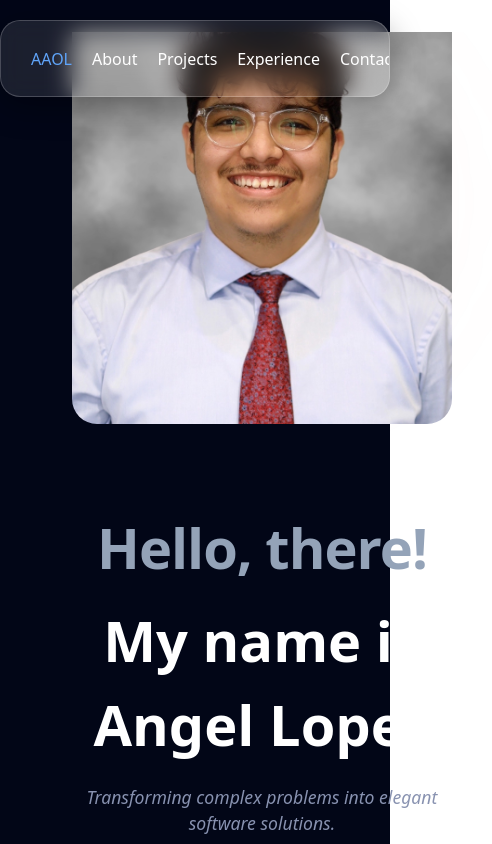
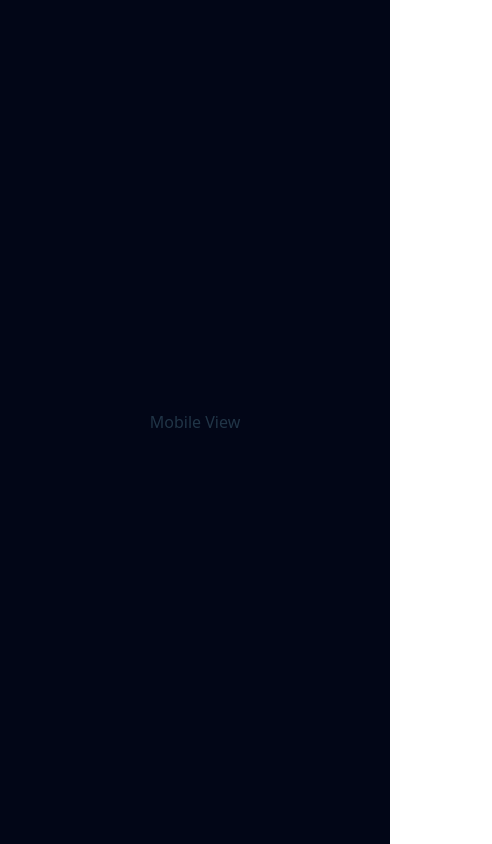
Before and after one commit to Angel0192/PersonalPortfolio, a React (Vite) app: page / in a window 390 px wide. Shown: the top 844 px of the page, 492 px wide, since content can reach past the window. Built offline with nearby package versions, Linux system fonts and the light colour scheme.

Commit message:
Added mobile support logic

```diff
--- a/package.json
+++ b/package.json
@@ -13,7 +13,8 @@
     "@tailwindcss/vite": "^4.2.1",
     "react": "^19.2.0",
     "react-device-detect": "^2.2.3",
-    "react-dom": "^19.2.0"
+    "react-dom": "^19.2.0",
+    "react-responsive": "^10.0.1"
   },
   "devDependencies": {
     "@eslint/js": "^9.39.1",
--- /dev/null
+++ b/src/app.jsx
@@ -0,0 +1,11 @@
+import WebView from './views/web/webView'
+import {useMediaQuery}from 'react-responsive'
+import MobileView from './views/mobile/mobileView'
+
+function App(){
+    const isMobile = useMediaQuery({query: '(max-width: 767px)'})
+
+    return isMobile ? <MobileView/> : <WebView/>
+}
+
+export default App;
--- a/src/main.jsx
+++ b/src/main.jsx
@@ -1,11 +1,12 @@
 import { StrictMode } from 'react'
 import { createRoot } from 'react-dom/client'
 import './main.css'
-import WebView from '../src/views/webView'
+import App from './App'
 
 createRoot(document.getElementById('root')).render(
-  // TODO: Add Mobile View Handling
+
   <StrictMode>
-    <WebView />
+    <App />
   </StrictMode>,
+
 )
--- /dev/null
+++ b/src/views/mobile/mobileView.jsx
@@ -0,0 +1,10 @@
+
+
+function mobileView(){
+    return(
+        <p>Mobile View</p>
+    )
+
+}
+
+export default mobileView;
```
Also changed, not shown: src/views/web/webView.jsx (renamed from src/views/webView.jsx, +6 -9 lines), src/app.css (added), src/views/mobile/mobileView.css (added), src/views/web/webView.css (renamed from src/views/webView.css), 1 other file (tests, documents, lock files or other folders).
